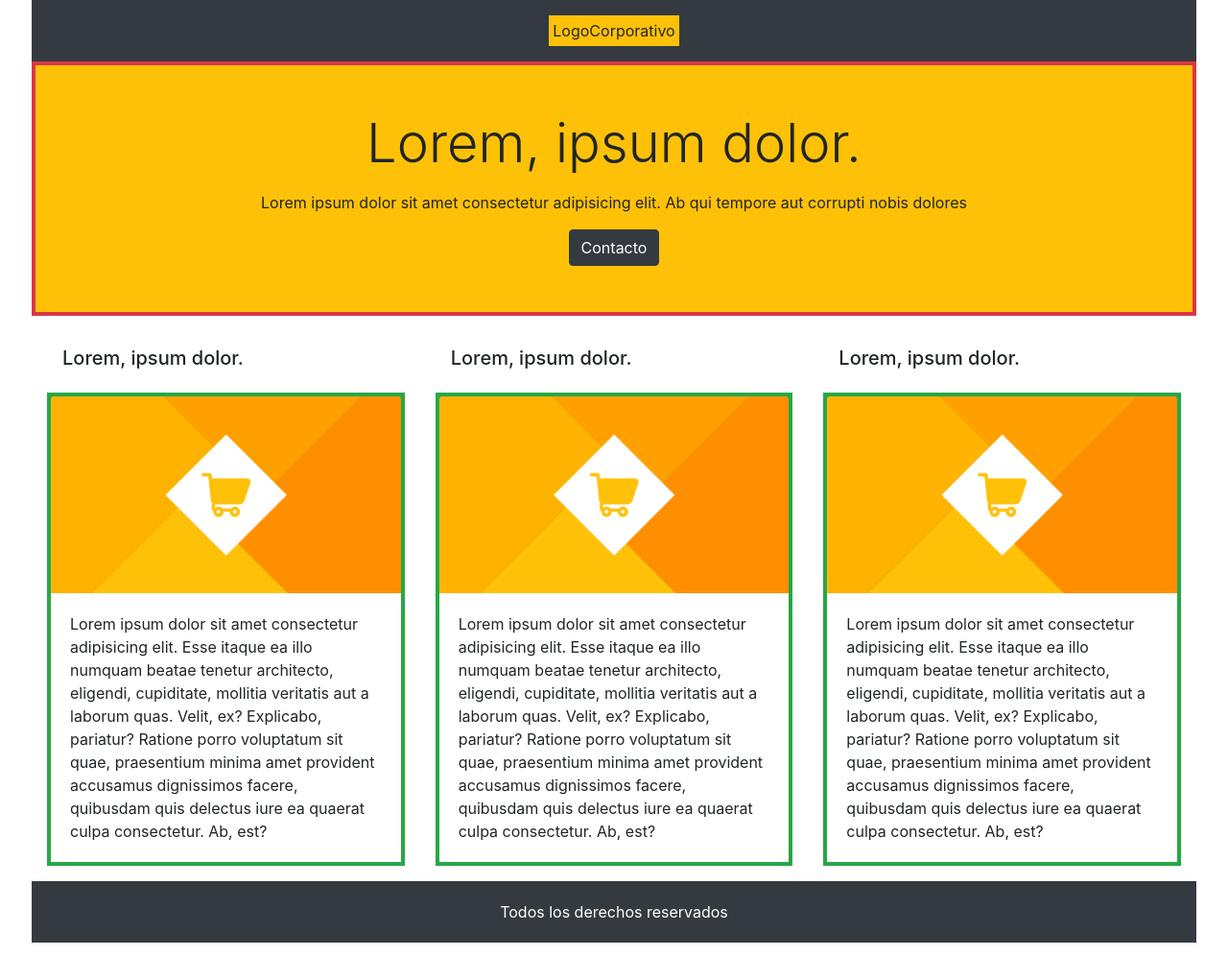
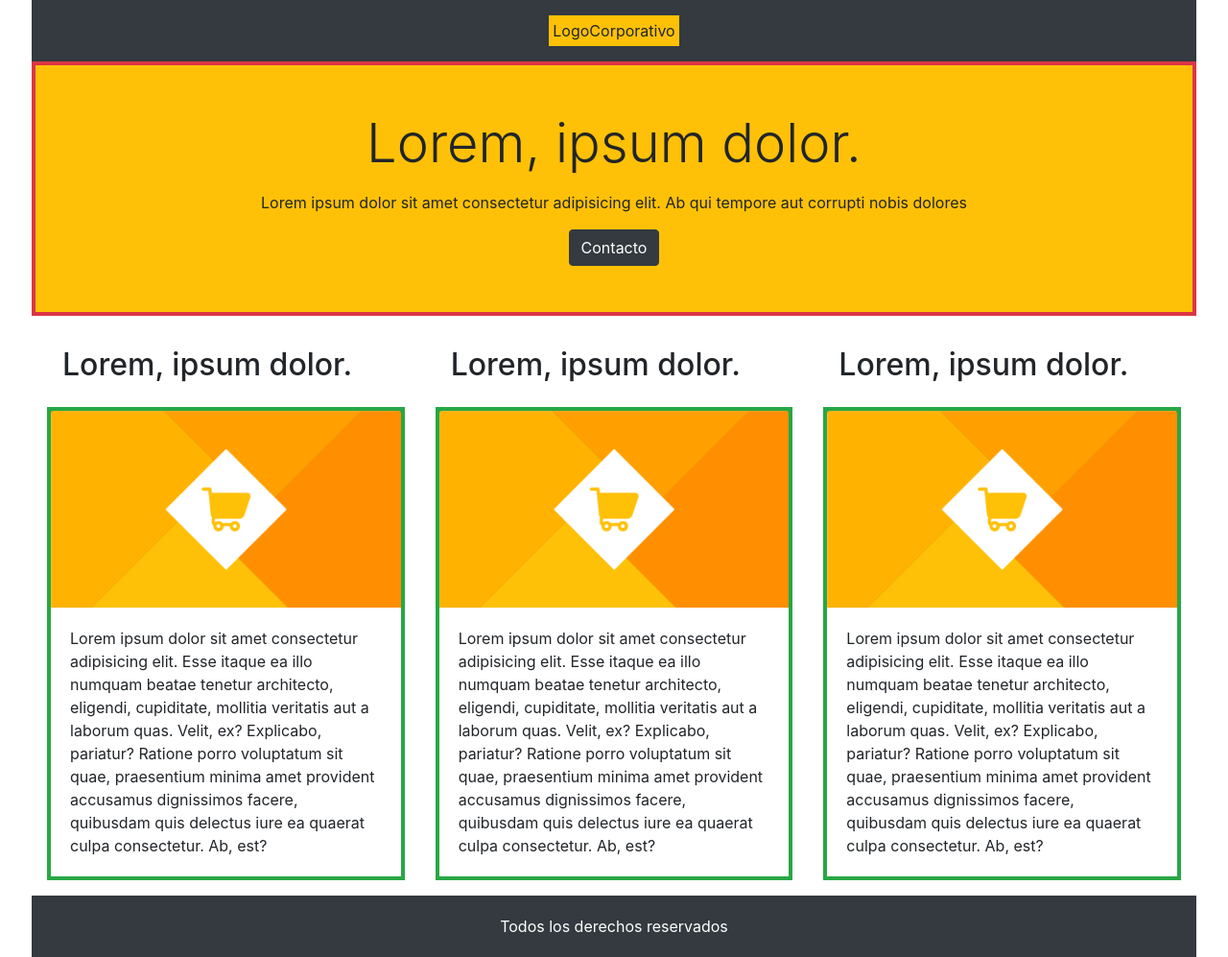
Before and after one commit to cperez26/Programacion-Mobil, a plain HTML site: page Practica 2/Grid.html in a window 1280 px wide. Shown: the whole page at 96% size. Drawn offline with nearby package versions, Linux system fonts and the light colour scheme.

Commit message:
terminado

```diff
--- a/Practica 2/Grid.html
+++ b/Practica 2/Grid.html
@@ -6,7 +6,7 @@
     <meta name="viewport" content="width=device-width, initial-scale=1, shrink-to-fit=no">
     <link rel="stylesheet" href="https://cdn.jsdelivr.net/npm/bootstrap@4.5.3/dist/css/bootstrap.min.css"
         integrity="sha384-TX8t27EcRE3e/ihU7zmQxVncDAy5uIKz4rEkgIXeMed4M0jlfIDPvg6uqKI2xXr2" crossorigin="anonymous">
-    <title>Practica</title>
+    <title>Practica 2</title>
 </head>
 
 <body>
@@ -26,7 +26,7 @@
         </div>
         <div class="row align-items-center justify-content-center">
             <div class="col-12 col-md-6 col-lg-4 card p-3" style="border: none;">
-                <h5 class="text-start p-3">Lorem, ipsum dolor.</h5>
+                <h2 class="text-start p-3">Lorem, ipsum dolor.</h2>
                 <div class="bg-success p-1">
                     <img src="./auto.png" class="card-img-top">
                     <div class="card-body bg-white">
@@ -39,7 +39,7 @@
                 </div>
             </div>
             <div class="col-12 col-md-6 col-lg-4 card p-3" style="border: none;">
-                <h5 class="text-start p-3">Lorem, ipsum dolor.</h5>
+                <h2 class="text-start p-3">Lorem, ipsum dolor.</h2>
                 <div class="bg-success p-1">
                     <img src="./auto.png" class="card-img-top">
                     <div class="card-body bg-white">
@@ -52,7 +52,7 @@
                 </div>
             </div>
             <div class="col-12 col-md-6 col-lg-4 card p-3" style="border: none;">
-                <h5 class="text-start p-3">Lorem, ipsum dolor.</h5>
+                <h2 class="text-start p-3">Lorem, ipsum dolor.</h2>
                 <div class="bg-success p-1">
                     <img src="./auto.png" class="card-img-top">
                     <div class="card-body bg-white">
```
